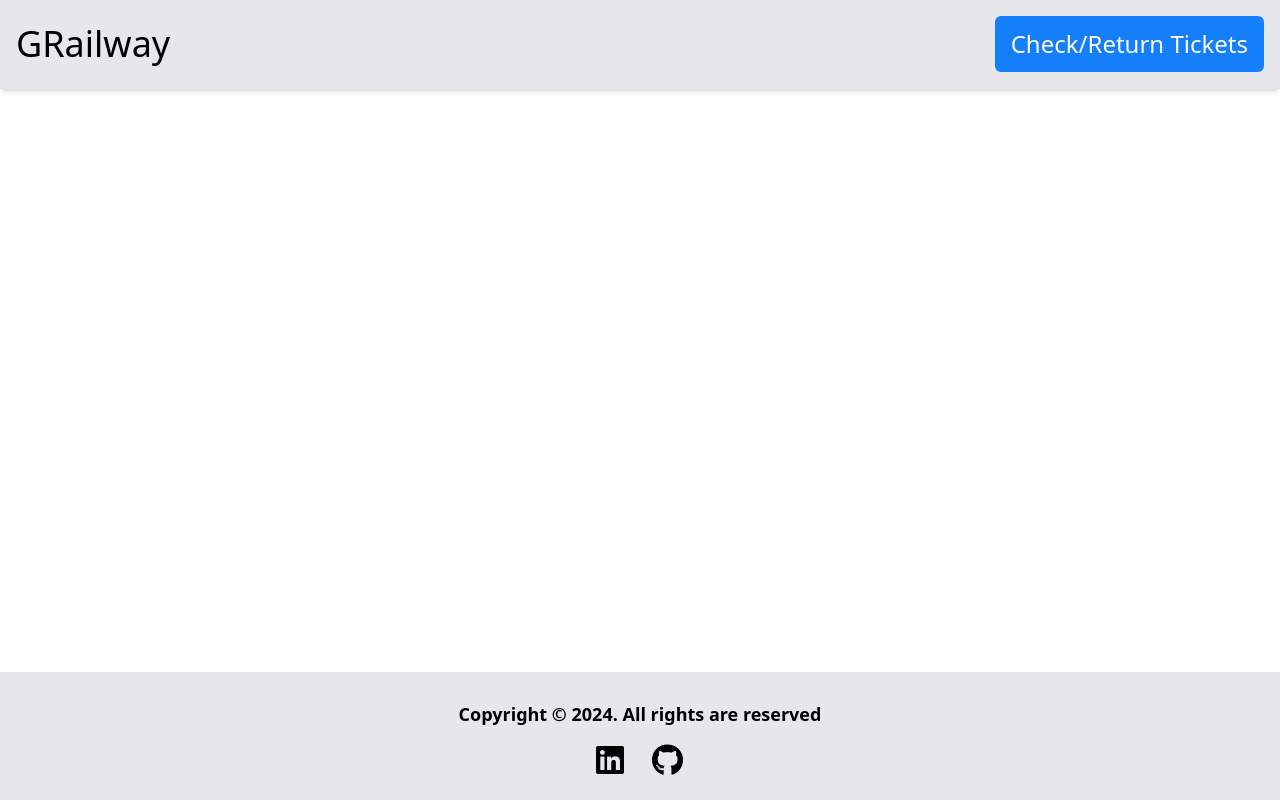
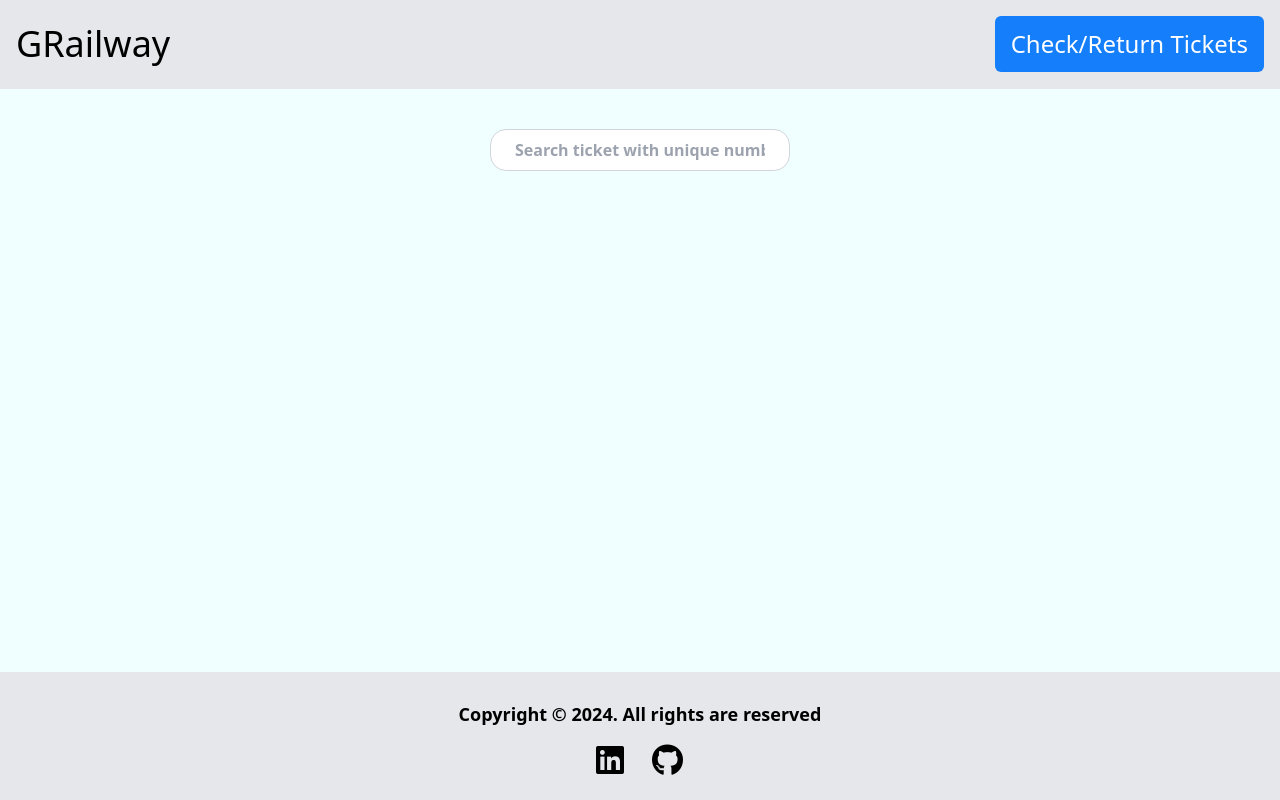
Before and after one commit to Aristocrat4/grailway, an Angular app: page /check-return in a window 1280 px wide. Before the commit this address led to /. Built offline with nearby package versions, Linux system fonts and the light colour scheme.

Commit message:
add check and return page with search input

```diff
--- a/src/app/app.routes.ts
+++ b/src/app/app.routes.ts
@@ -1,4 +1,8 @@
 import { Routes } from '@angular/router';
 import { HomeComponent } from './components/home/home.component';
+import { CheckReturnComponent } from './components/check-return/check-return.component';
 
-export const routes: Routes = [{ path: '', component: HomeComponent }];
+export const routes: Routes = [
+  { path: '', component: HomeComponent },
+  { path: 'check-return', component: CheckReturnComponent },
+];
--- /dev/null
+++ b/src/app/components/check-return/check-return.component.html
@@ -0,0 +1,10 @@
+<section class="bg-[#F0FFFF] h-full">
+  <div class="container flex justify-center">
+    <input
+      class="text-gray-500 font-semibold border mt-10 w-[18.75rem] border-gray-300 py-2 px-6 rounded-2xl bg-white"
+      type="text"
+      id="search"
+      placeholder="Search ticket with unique number"
+    />
+  </div>
+</section>
--- a/src/app/components/header/header.component.html
+++ b/src/app/components/header/header.component.html
@@ -3,6 +3,9 @@
     <div (click)="onLogo()">
       <h1 class="text-2xl md:text-4xl cursor-pointer">GRailway</h1>
     </div>
-    <app-button [text]="'Check/Return Tickets'"></app-button>
+    <app-button
+      (click)="onCheck()"
+      [text]="'Check/Return Tickets'"
+    ></app-button>
   </div>
 </header>
--- a/src/app/components/header/header.component.ts
+++ b/src/app/components/header/header.component.ts
@@ -14,4 +14,7 @@ export class HeaderComponent {
   onLogo() {
     this.router.navigate(['/']);
   }
+  onCheck() {
+    this.router.navigate(['check-return']);
+  }
 }
```
Also changed, not shown: src/app/components/check-return/check-return.component.ts (added, +12 -0 lines), src/app/components/check-return/check-return.component.scss (added), 1 other file (tests, documents, lock files or other folders).
